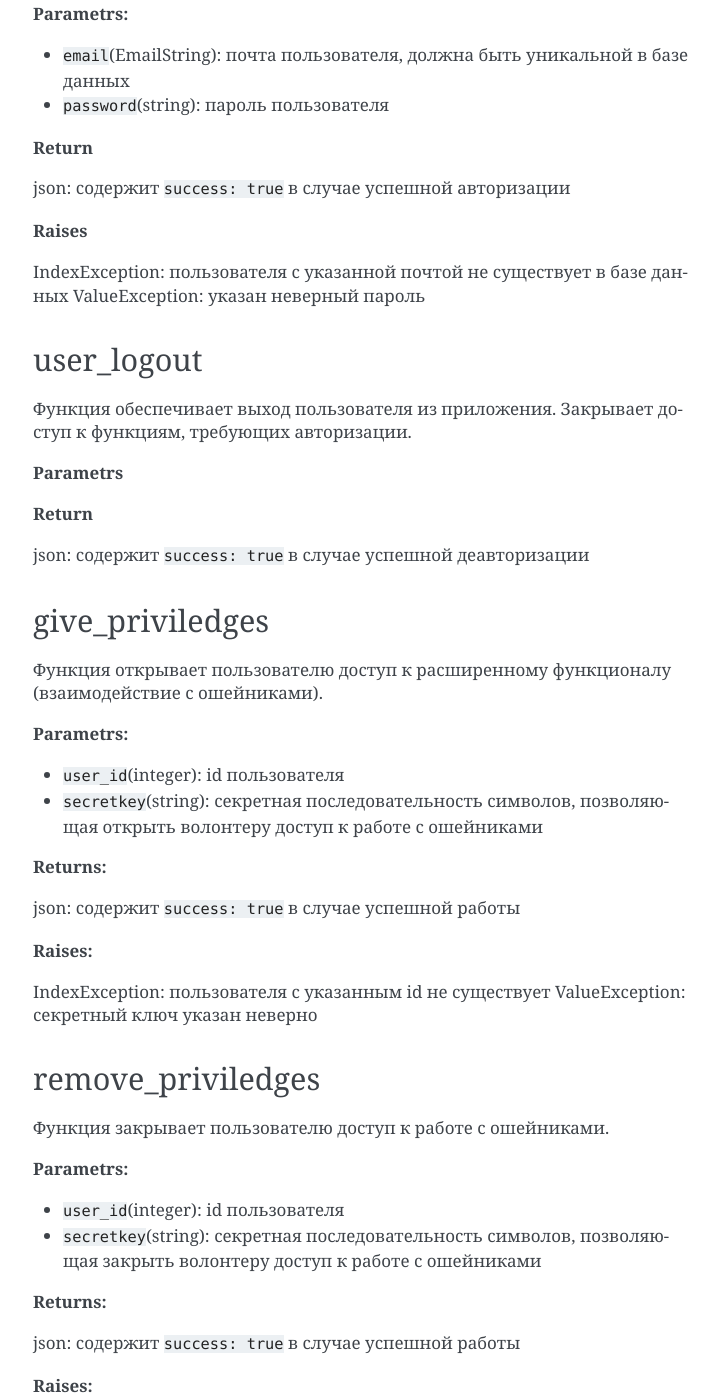
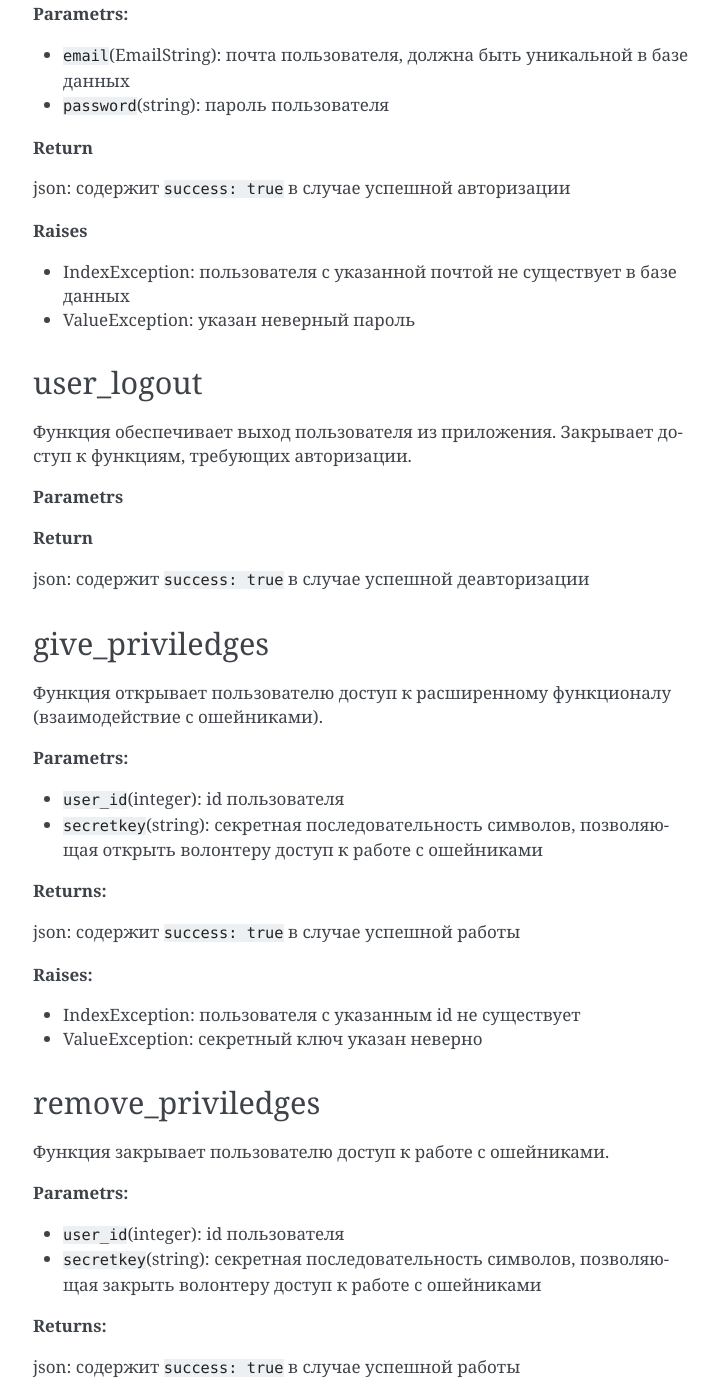
Before and after one commit to DemidAntipin/mobiledogs, a Sphinx documentation site: the page built from docs/source/users/users.md, in a window 1280 px wide and 1400 px high, scrolled down 771 px. Shown: the whole window, without its empty margins (387-1106 px from the left). Built offline with Sphinx 7.4.7, drawn with Linux system fonts in a browser that asks for light colours; part of the change alters nothing that is shown; some of the changed text lies outside the part shown.

```diff
--- a/docs/source/users/users.md
+++ b/docs/source/users/users.md
@@ -18,7 +18,7 @@ json: содержит `success: true` в случае успешной реги
 
 **Raises**
 
-UniqueException: попытка создать дубликат уникального значения
+* UniqueException: попытка создать дубликат уникального значения
 
 ## user_login
 
@@ -35,8 +35,8 @@ json: содержит `success: true` в случае успешной авто
 
 **Raises**
 
-IndexException: пользователя с указанной почтой не существует в базе данных
-ValueException: указан неверный пароль
+* IndexException: пользователя с указанной почтой не существует в базе данных
+* ValueException: указан неверный пароль
 
 ## user_logout
 
@@ -63,8 +63,8 @@ json: содержит `success: true` в случае успешной рабо
 
 **Raises:**
 
-IndexException: пользователя с указанным id не существует
-ValueException: секретный ключ указан неверно
+* IndexException: пользователя с указанным id не существует
+* ValueException: секретный ключ указан неверно
 
 ## remove_priviledges
 
@@ -81,5 +81,5 @@ json: содержит `success: true` в случае успешной рабо
 
 **Raises:**
 
-IndexException: пользователя с указанным id не существует
-ValueException: секретный ключ указан неверно
+* IndexException: пользователя с указанным id не существует
+* ValueException: секретный ключ указан неверно
```
